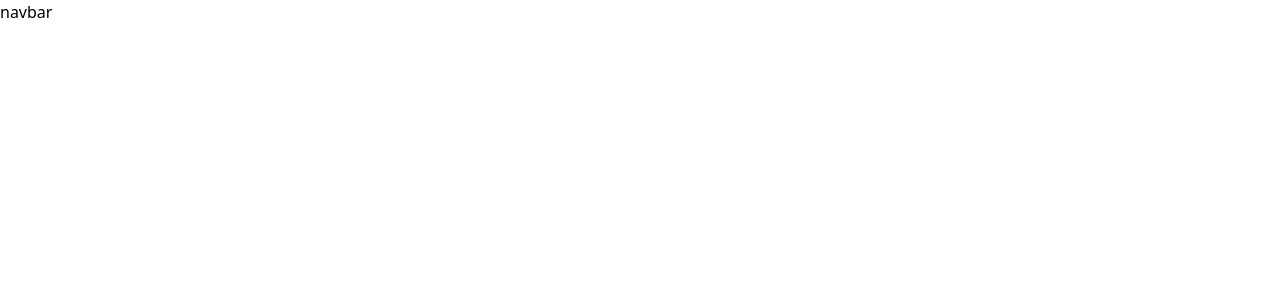
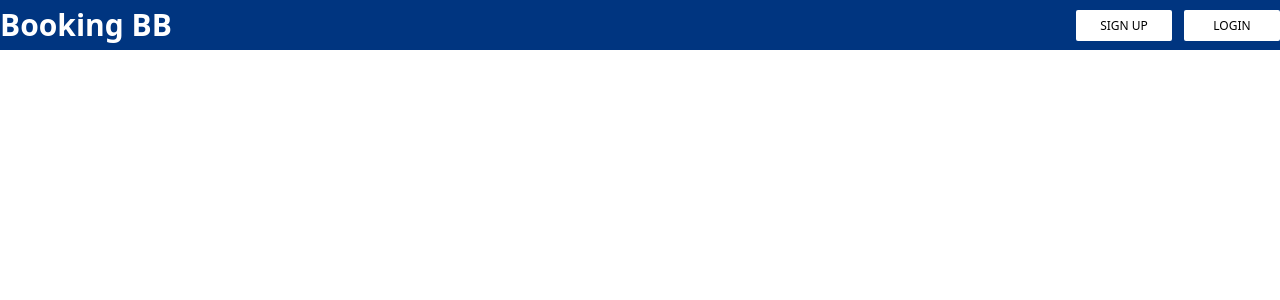
Before and after one commit to vrdperera/booking-app, a React (Create React App) app: page / in a window 1280 px wide. Shown: the top 300 px of the page. Built offline with nearby package versions, Linux system fonts and the light colour scheme.

Commit message:
add components to the navbar/ finish

```diff
--- a/package.json
+++ b/package.json
@@ -3,6 +3,7 @@
   "version": "0.1.0",
   "private": true,
   "dependencies": {
+    "@tailwindcss/forms": "^0.5.2",
     "@testing-library/jest-dom": "^5.16.4",
     "@testing-library/react": "^13.3.0",
     "@testing-library/user-event": "^13.5.0",
--- a/src/components/navbar/index.jsx
+++ b/src/components/navbar/index.jsx
@@ -1,7 +1,19 @@
 export default function Navbar() {
   return (
-    <div className="Navbar">
-      <nav>navbar</nav>
+    <div className="Navbar-Wrapper h-[50px] bg-navbar-darkBlue  flex justify-center">
+      <div className="navbarContainer container mx-auto text-white flex items-center justify-between">
+        <span className="navbarWordmark font-semibold text-3xl">
+          Booking BB
+        </span>
+        <div className="navLoginRegisterBtns flex gap-3">
+          <button className="signup bg-white w-24 text-black px-4 py-2 rounded-sm font-medium text-xs leading-tight uppercase hover:shadow-md">
+            Sign up
+          </button>
+          <button className="login  bg-white w-24  text-black px-4 py-2 rounded-sm font-medium text-xs leading-tight uppercase  hover:shadow-md">
+            Login
+          </button>
+        </div>
+      </div>
     </div>
   );
 }
--- a/src/pages/home/index.jsx
+++ b/src/pages/home/index.jsx
@@ -2,7 +2,7 @@ import Navbar from '../../components/navbar';
 
 export default function Home() {
   return (
-    <div>
+    <div className="">
       <Navbar />
     </div>
   );
--- a/tailwind.config.js
+++ b/tailwind.config.js
@@ -1,10 +1,16 @@
 /** @type {import('tailwindcss').Config} */
 module.exports = {
-  content: [
-    "./src/**/*.{js,jsx,ts,tsx}",
-  ],
+  content: ['./src/**/*.{js,jsx,ts,tsx}'],
   theme: {
-    extend: {},
+    extend: {
+      colors: {
+        'navbar-darkBlue': '#003580',
+      },
+    },
   },
-  plugins: [],
-}
+  plugins: [require('@tailwindcss/forms')],
+  corePlugins: {
+    // due to https://github.com/tailwindlabs/tailwindcss/issues/6602 - buttons disappear
+    preflight: true,
+  },
+};
```
Also changed, not shown: 1 other file (tests, documents, lock files or other folders).
